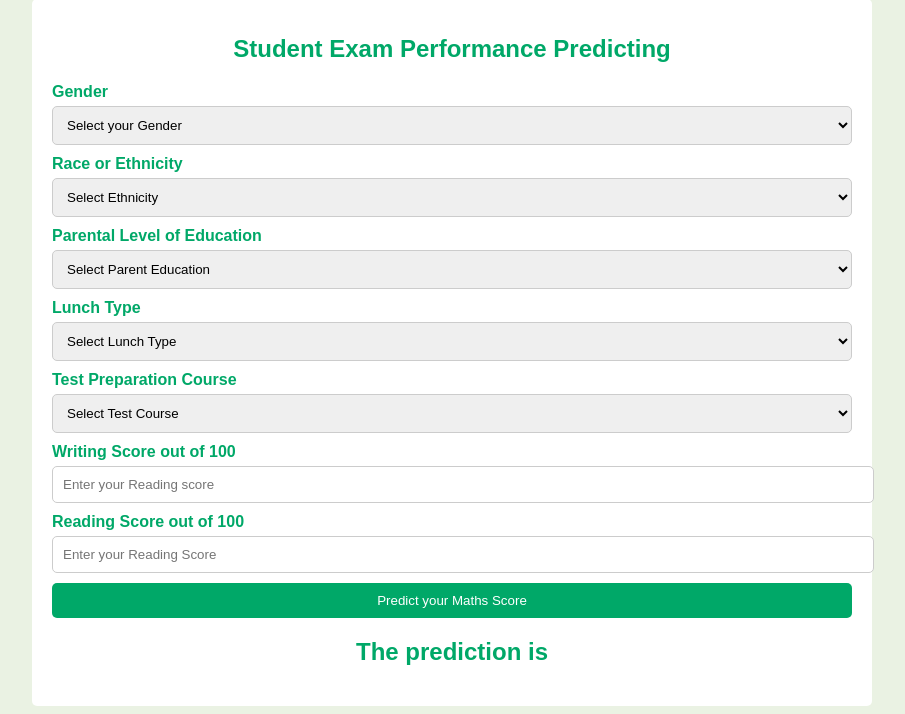
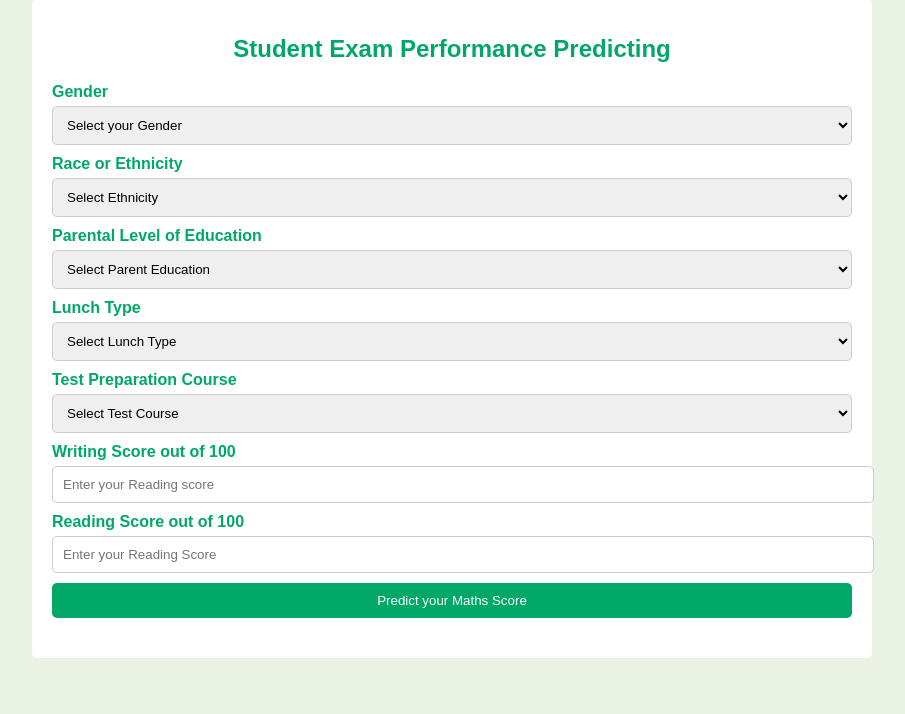
Before and after one commit to tejasgahallot026/Predicting-Student-Performance-Using-Machine-Learning, a Flask app: page /predictdata in a window 1280 px wide. Shown: the part 125-839 px from the top of the page, without its empty margins (188-1093 px from the left). After the commit the page ends 783 px from the top, so only its background shows below. Run offline with Flask 3, Linux system fonts and the light colour scheme; parts of the project's set-up code (start-up, migrations or seed data) failed here and were passed over.

Commit message:
Only show a result after a prediction; show validation errors

```diff
--- a/templates/home.html
+++ b/templates/home.html
@@ -83,9 +83,10 @@
             </div>
         </form>
 
-        <h2>
-            The prediction is {{results}}
-        </h2>
+        {% if error %}<p style="color:#B03A2E;font-weight:600">{{ error }}</p>{% endif %}
+        {% if results is defined %}
+        <h2>The predicted maths score is {{ results }}</h2>
+        {% endif %}
     </div>
 </body>
 </html>
```
